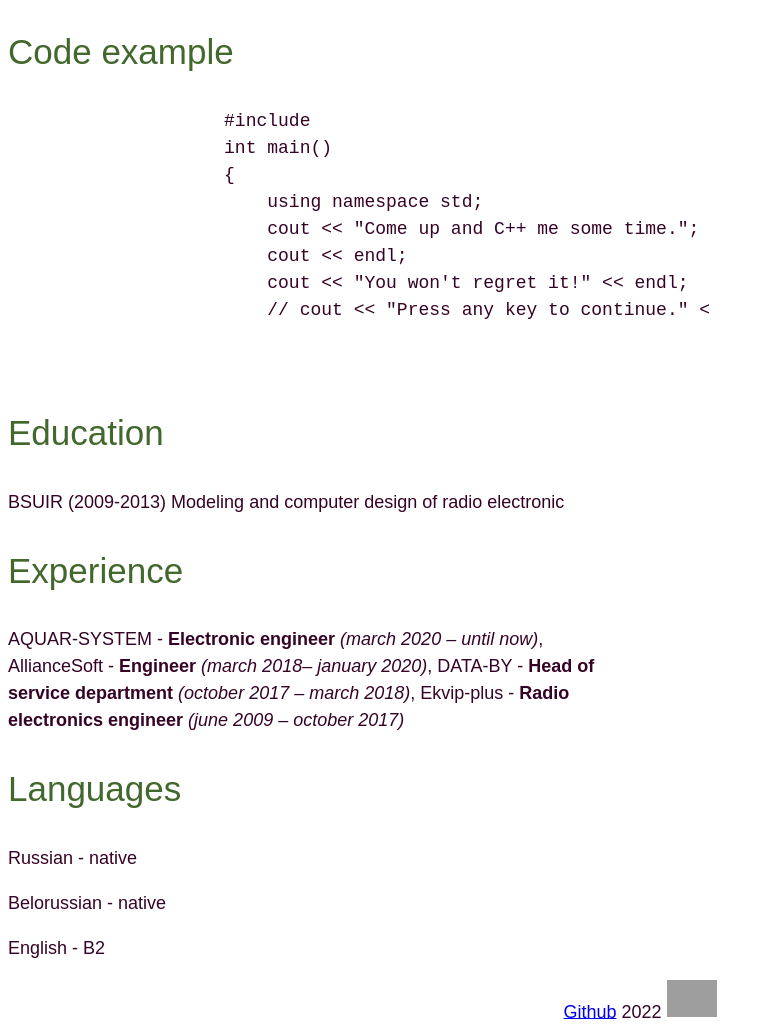
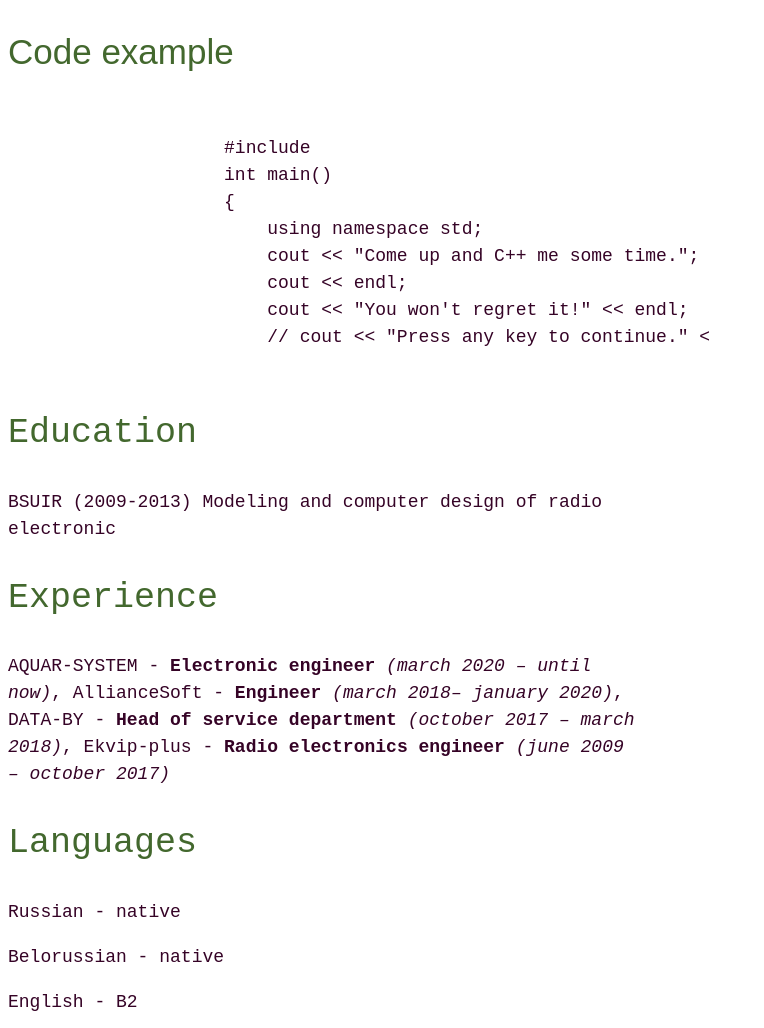
Before and after one commit to czFlip/rsschool-cv, a plain HTML site: page index.html in a window 1280 px wide. Shown: the part 1699-2727 px from the top of the page, without its empty margins (0-764 px from the left). Drawn offline with Linux system fonts and the light colour scheme; grey boxes are pictures that could not be loaded; a web font is replaced by a local one.

Commit message:
fix: fixed bags in CV

```diff
--- a/index.html
+++ b/index.html
@@ -46,8 +46,9 @@
             </section>
             <section class="section" id="Code example">
                 <h2 class="section-title">Code example</h2>
-                <code><pre>
-                    #include <iostream>
+                 <pre>
+                    <code>
+                   <span> #include <iostream> </span>
                     int main()
                     {
                         using namespace std;
@@ -58,8 +59,8 @@
                         // cin.get();
                         return 0;
                     }
-                </pre>
-                 </code>
+                  </code>
+                 </pre>
             </section>
             <section class="section" id="Education">
                 <h2 class="section-title">Education</h2>
```
